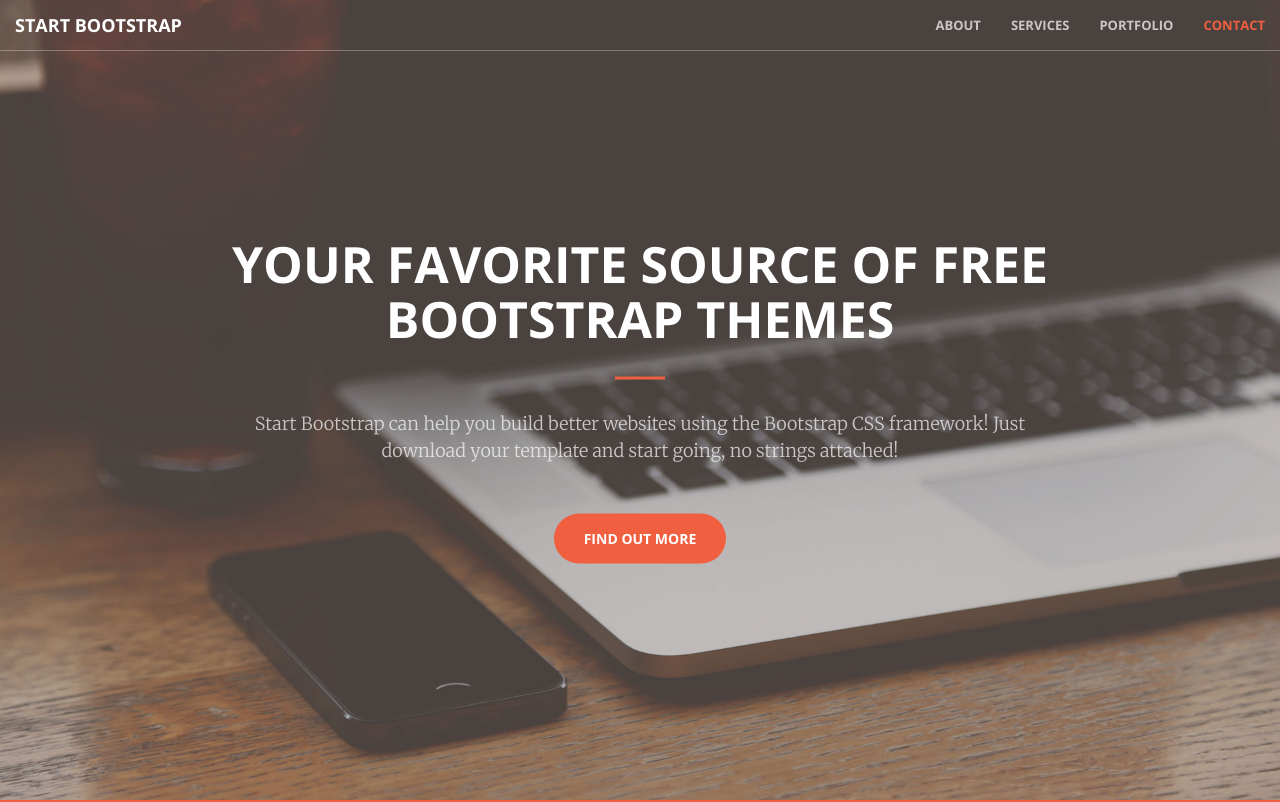
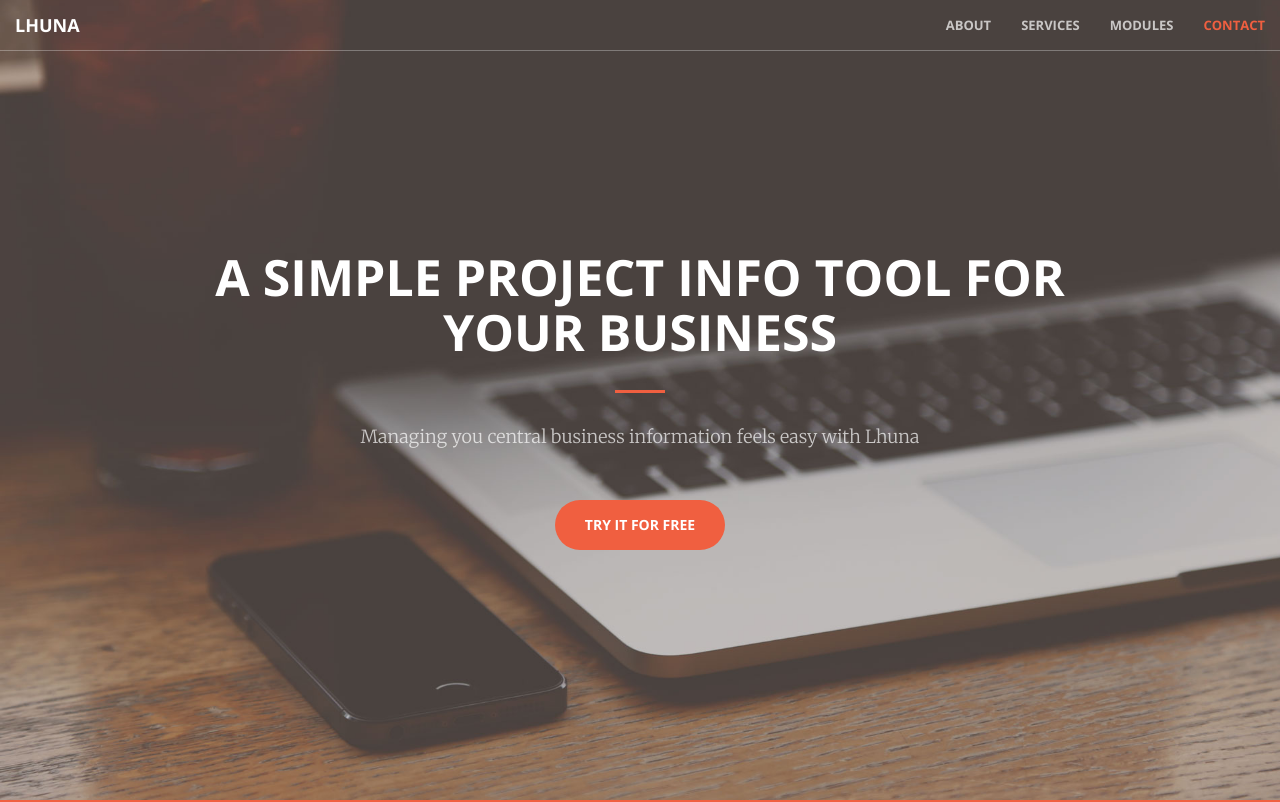
Before and after one commit to kathleenvv/lhuna, a website: page index.html in a window 1280 px wide. Shown: the top 802 px of the page. Drawn offline with nearby package versions, Linux system fonts and the light colour scheme.

Commit message:
updated some text

```diff
--- a/index.html
+++ b/index.html
@@ -9,7 +9,7 @@
     <meta name="description" content="">
     <meta name="author" content="">
 
-    <title>Creative - Start Bootstrap Theme</title>
+    <title>Lhuna</title>
 
     <!-- Bootstrap Core CSS -->
     <link href="vendor/bootstrap/css/bootstrap.min.css" rel="stylesheet">
@@ -43,7 +43,7 @@
                 <button type="button" class="navbar-toggle collapsed" data-toggle="collapse" data-target="#bs-example-navbar-collapse-1">
                     <span class="sr-only">Toggle navigation</span> Menu <i class="fa fa-bars"></i>
                 </button>
-                <a class="navbar-brand page-scroll" href="#page-top">Start Bootstrap</a>
+                <a class="navbar-brand page-scroll" href="#page-top">Lhuna</a>
             </div>
 
             <!-- Collect the nav links, forms, and other content for toggling -->
@@ -56,7 +56,7 @@
                         <a class="page-scroll" href="#services">Services</a>
                     </li>
                     <li>
-                        <a class="page-scroll" href="#portfolio">Portfolio</a>
+                        <a class="page-scroll" href="#portfolio">Modules</a>
                     </li>
                     <li>
                         <a class="page-scroll" href="#contact">Contact</a>
@@ -71,10 +71,10 @@
     <header>
         <div class="header-content">
             <div class="header-content-inner">
-                <h1 id="homeHeading">Your Favorite Source of Free Bootstrap Themes</h1>
+                <h1 id="homeHeading">A simple project info tool for your business</h1>
                 <hr>
-                <p>Start Bootstrap can help you build better websites using the Bootstrap CSS framework! Just download your template and start going, no strings attached!</p>
-                <a href="#about" class="btn btn-primary btn-xl page-scroll">Find Out More</a>
+                <p>Managing you central business information feels easy with Lhuna</p>
+                <a href="#about" class="btn btn-primary btn-xl page-scroll">Try it for free</a>
             </div>
         </div>
     </header>
```
